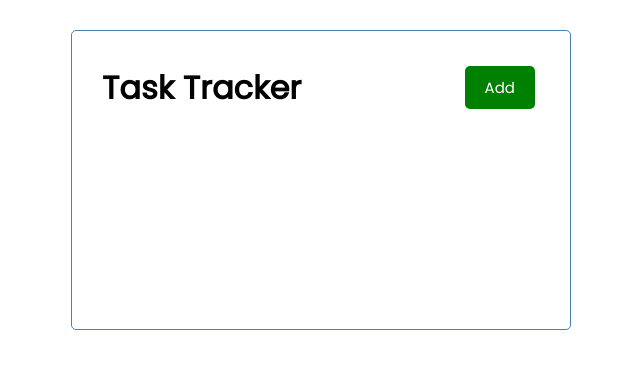
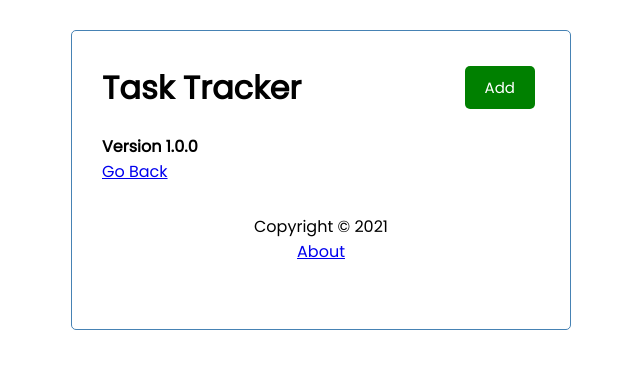
Before and after one commit to IrinaAlcala/Task-Tracker-React, a React (Create React App) app: page /about in a window 1280 px wide. Shown: the top 368 px of the page, without its empty margins (319-959 px from the left). Built offline with nearby package versions, Linux system fonts and the light colour scheme; data requests are answered from the project's data file.

Commit message:
added footer and about

```diff
--- a/src/App.js
+++ b/src/App.js
@@ -1,10 +1,10 @@
 import { useState, useEffect } from 'react'
 import { BrowserRouter as Router, Route } from 'react-router-dom'
 import Header from './components/Header'
-// import Footer from './components/Footer'
+import Footer from './components/Footer'
 import Tasks from './components/Tasks'
 import AddTask from './components/AddTask'
-// import About from './components/About'
+import About from './components/About'
 
 const App = () => {
   const [showAddTask, setShowAddTask] = useState(false)
@@ -112,8 +112,8 @@
             </>
           )}
         />
-        {/* <Route path='/about' component={About} />
-        <Footer /> */}
+         <Route path='/about' component={About} />
+        <Footer />
       </div>
     </Router>
   )
--- /dev/null
+++ b/src/components/About.js
@@ -0,0 +1,12 @@
+import { Link } from 'react-router-dom'
+
+const About = () => {
+  return (
+    <div>
+      <h4>Version 1.0.0</h4>
+      <Link to='/'>Go Back</Link>
+    </div>
+  )
+}
+
+export default About
--- /dev/null
+++ b/src/components/Footer.js
@@ -0,0 +1,12 @@
+import { Link } from 'react-router-dom'
+
+const Footer = () => {
+  return (
+    <footer>
+      <p>Copyright &copy; 2021</p>
+      <Link to='/about'>About</Link>
+    </footer>
+  )
+}
+
+export default Footer
```
